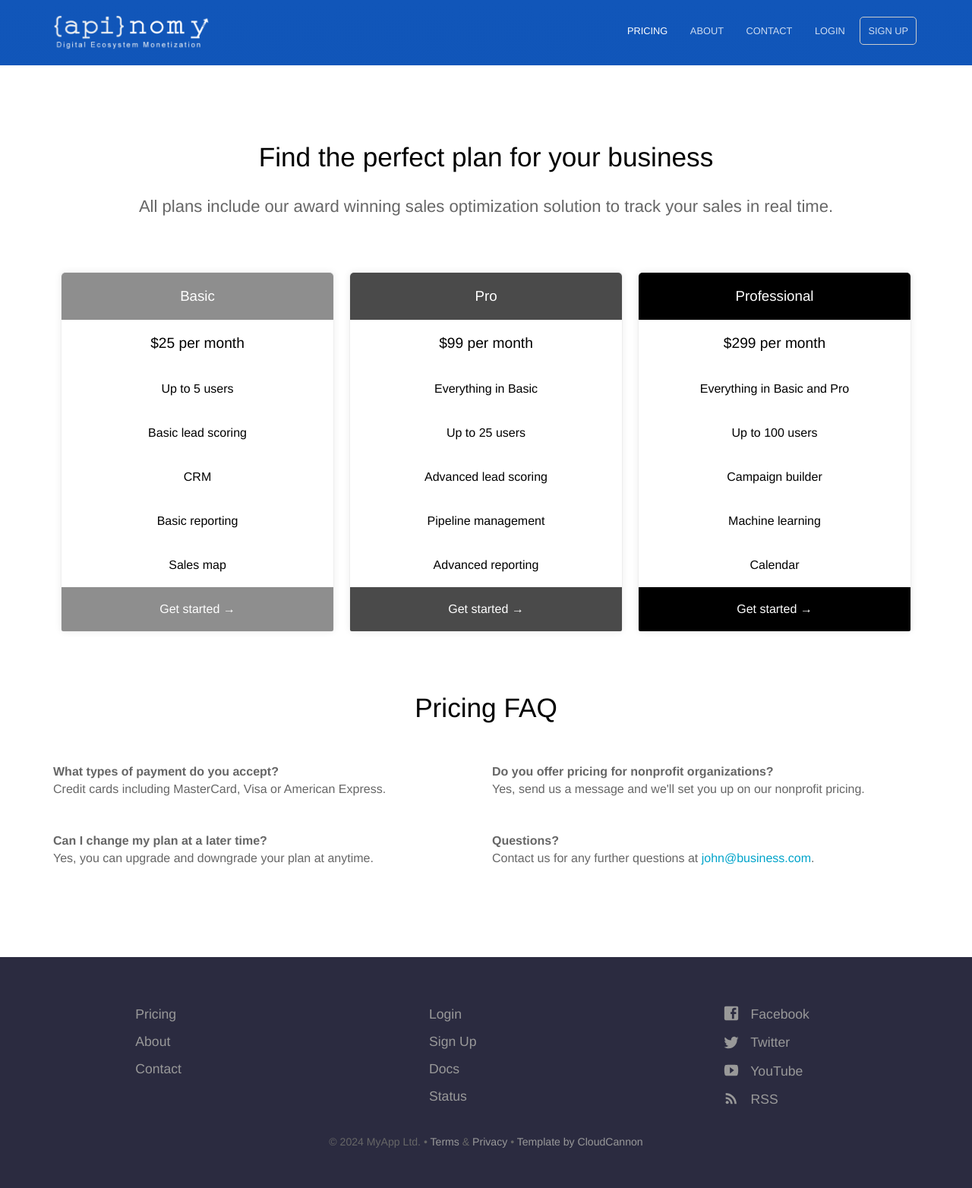
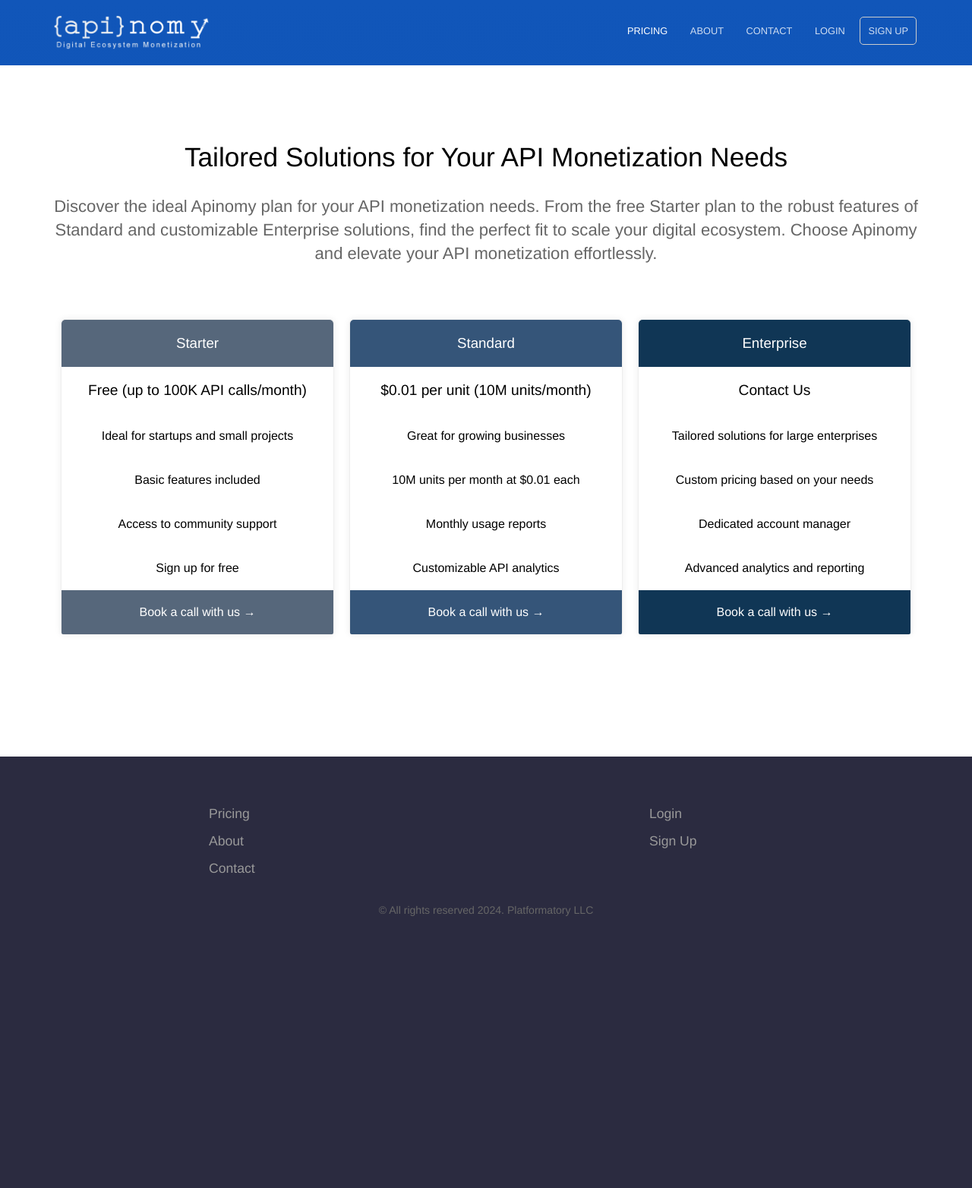
Before and after one commit to Platformatory/apinomy-public, a Jekyll site: the page built from pricing.html, in a window 1280 px wide. Shown: the whole page at 76% size. Built offline with Jekyll 4.4.1, drawn with Linux system fonts in a browser that asks for light colours; after the commit the page ends 1258 px from its top, so only the background shows below that.

Commit message:
pricing updated

```diff
--- a/_layouts/default.html
+++ b/_layouts/default.html
@@ -79,9 +79,10 @@
           {% endfor %}
         </div>
         <p class="copyright">
-          &copy; {{ site.time | date: '%Y' }} MyApp Ltd. •
-          <a href="#">Terms</a> &amp; <a href="#">Privacy</a> •
-          <a href="https://cloudcannon.com/">Template by CloudCannon</a>
+          &copy; All rights reserved {{ site.time | date: '%Y' }}. Platformatory
+          LLC
+          <!-- <a href="#">Terms</a> &amp; <a href="#">Privacy</a> •
+          <a href="https://cloudcannon.com/">Template by CloudCannon</a> -->
         </p>
       </div>
     </footer>
--- a/_sass/contact.scss
+++ b/_sass/contact.scss
@@ -84,6 +84,9 @@
 	@media (max-width:$lg) {
 	  padding: 20px 40px;
 	}
+	h2{
+		text-align: start;
+	}
 	p {
 	  font-size: 14px;
 	//   line-height: 22px;
--- a/pricing.html
+++ b/pricing.html
@@ -1,62 +1,56 @@
 ---
 title: Pricing
-heading: Find the perfect plan for your business
-description: All plans include our award winning sales optimization solution to track your sales in real time.
+heading: Tailored Solutions for Your API Monetization Needs
+description: Discover the ideal Apinomy plan for your API monetization needs. From the free Starter plan to the robust features of Standard and customizable Enterprise solutions, find the perfect fit to scale your digital ecosystem. Choose Apinomy and elevate your API monetization effortlessly.
 pricing_table:
-  - name: Basic
-    color: "#8e8e8e"
+  - name: Starter
+    color: "#56677b"
     features:
-      - text: $25 per month
+      - text: Free (up to 100K API calls/month)
         highlight: true
-      - text: Up to 5 users
+      - text: Ideal for startups and small projects
         highlight: false
-      - text: Basic lead scoring
+      - text: Basic features included
         highlight: false
-      - text: CRM
+      - text: Access to community support
         highlight: false
-      - text: Basic reporting
-        highlight: false
-      - text: Sales map
+      - text: Sign up for free
         highlight: false
     call_to_action:
-      link: http://mysite.com?plan=basic
-      text: Get started
-  - name: Pro
-    color: "#4a4a4a"
+      link: /contact
+      text: Book a call with us
+  - name: Standard
+    color: "#355579"
     features:
-      - text: $99 per month
+      - text: $0.01 per unit (10M units/month)
         highlight: true
-      - text: Everything in Basic
+      - text: Great for growing businesses
         highlight: false
-      - text: Up to 25 users
+      - text: 10M units per month at $0.01 each
         highlight: false
-      - text: Advanced lead scoring
+      - text: Monthly usage reports
         highlight: false
-      - text: Pipeline management
-        highlight: false
-      - text: Advanced reporting
+      - text: Customizable API analytics
         highlight: false
     call_to_action:
-      link: http://mysite.com?plan=pro
-      text: Get started
-  - name: Professional
-    color: "#000000"
+      link: /contact
+      text: Book a call with us
+  - name: Enterprise
+    color: "#103655"
     features:
-      - text: $299 per month
+      - text: Contact Us
         highlight: true
-      - text: Everything in Basic and Pro
+      - text: Tailored solutions for large enterprises
         highlight: false
-      - text: Up to 100 users
+      - text: Custom pricing based on your needs
         highlight: false
-      - text: Campaign builder
+      - text: Dedicated account manager
         highlight: false
-      - text: Machine learning
-        highlight: false
-      - text: Calendar
+      - text: Advanced analytics and reporting
         highlight: false
     call_to_action:
-      link: http://mysite.com?plan=professional
-      text: Get started
+      link: /contact
+      text: Book a call with us
 faq:
   - question: What types of payment do you accept?
     answer: Credit cards including MasterCard, Visa or American Express.
@@ -65,8 +59,9 @@
   - question: Do you offer pricing for nonprofit organizations?
     answer: Yes, send us a message and we'll set you up on our nonprofit pricing.
   - question: Questions?
-    answer: Contact us for any further questions at <a href="#">john@business.com</a>.
+    answer: Contact us for any further questions at <a href="/contact">contact us</a>.
 ---
+
 <div class="plans">
   {% for plan in page.pricing_table %}
   <ul class="plan">
@@ -74,17 +69,25 @@
       <h3>{{ plan.name }}</h3>
     </li>
     {% for feature in plan.features %}
-				<li {% if feature.highlight %} class="highlighted"{% endif %}>{{ feature.text }}</li>
-			{% endfor %}
-
-			{% if plan.call_to_action %}
-				<li class="pricing-cta"><div class="button"><a style="background: {{ plan.color }}" href="{{ plan.call_to_action.link }}">{{ plan.call_to_action.text }} &rarr;</a></div></li>
+    <li {% if feature.highlight %} class="highlighted" {% endif %}>
+      {{ feature.text }}
+    </li>
+    {% endfor %} {% if plan.call_to_action %}
+    <li class="pricing-cta">
+      <div class="button">
+        <a
+          style="background: {{ plan.color }}"
+          href="{{ plan.call_to_action.link }}"
+          >{{ plan.call_to_action.text }} &rarr;</a
+        >
+      </div>
+    </li>
     {% endif %}
   </ul>
   {% endfor %}
 </div>
 
-{% if page.faq %}
+<!-- {% if page.faq %}
 <h2>Pricing FAQ</h2>
 <dl class="faq">
   {% for item in page.faq %}
@@ -94,4 +97,4 @@
   </div>
   {% endfor %}
 </dl>
-{% endif %}
+{% endif %} -->
```
Also changed, not shown: _data/footer.yml (+24 -24 lines). Lines whose indentation alone changed are shown as unchanged.
